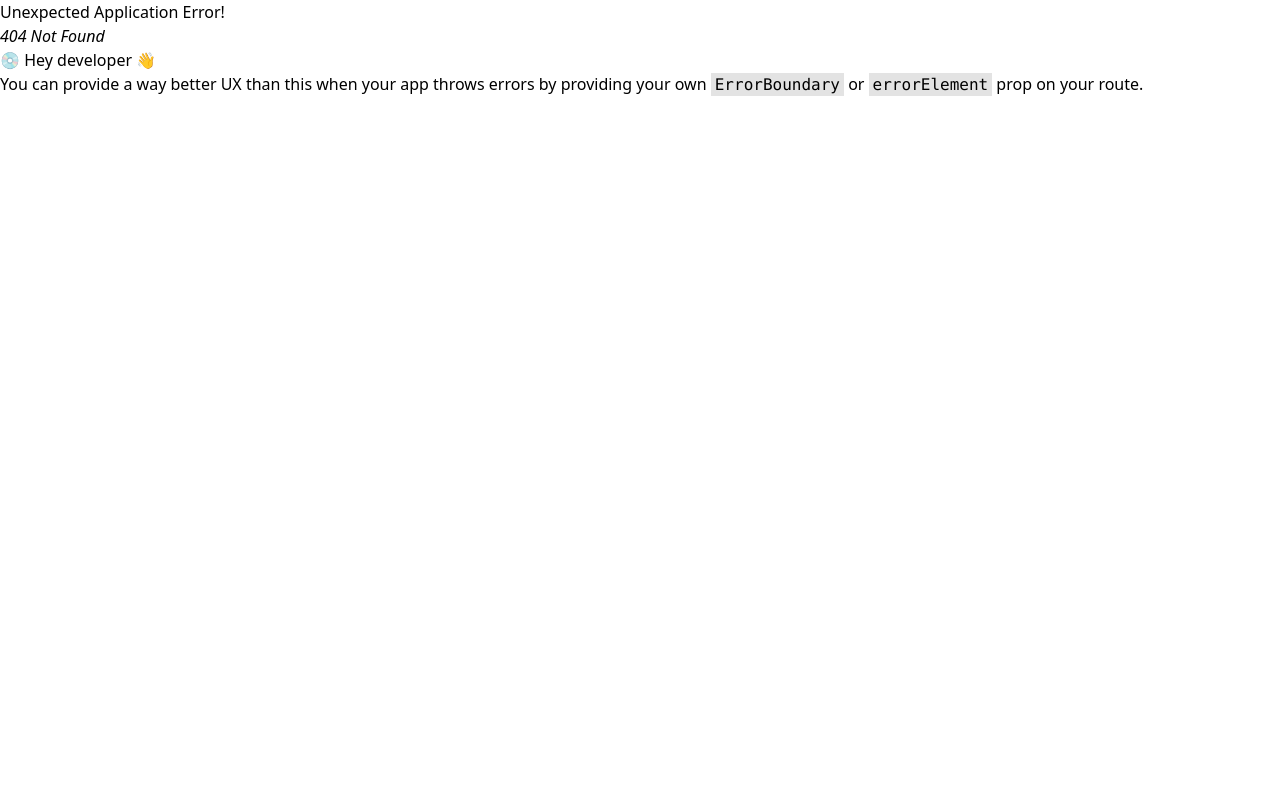
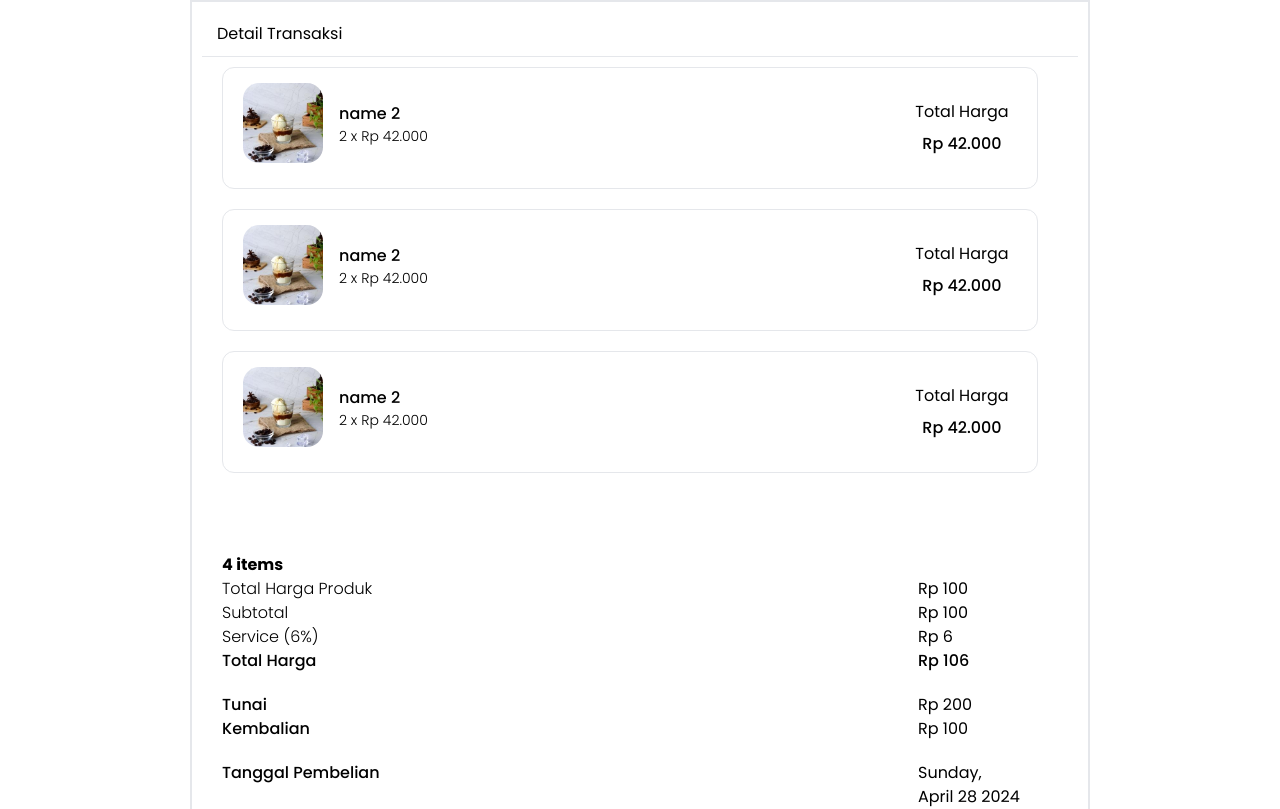
Before and after one commit to alfahmist/dundu-coffe, a React (Vite) app: page /order-history/1 in a window 1280 px wide. Before the commit this address had no page. Shown: the top 809 px of the page. Built offline with nearby package versions, Linux system fonts and the light colour scheme.

Commit message:
add detail history product

```diff
--- /dev/null
+++ b/src/pages/history/Detail/Detail.jsx
@@ -0,0 +1,30 @@
+import { rupiah } from '../../../utils/toRupiah';
+
+const Detail = ({ product }) => {
+	return (
+		<>
+			<div
+				className={`flex flex-col sm:flex-row w-full border px-[20px] py-[15px] rounded-xl items-center`}
+			>
+				<img
+					src={'/src/assets/images/' + product.image}
+					alt={product.name}
+					className='w-[100px] h-[100px] sm:w-[80px] sm:h-[80px] rounded-2xl mb-[10px]'
+				/>
+				<div className='flex flex-col sm:ml-4 w-full mb-2 items-center sm:items-start '>
+					<p className='font-medium'>{product.name}</p>
+					<div className='flex gap-1 justify-center items-center'>
+						<p className='font-light text-sm'>{product.quantity} x</p>
+						<p className='font-light text-sm'>{rupiah(product.price)}</p>
+					</div>
+				</div>
+				<div className='flex flex-col sm:gap-2 w-full sm:w-[150px] justify-center items-center'>
+					<p className='font-normal'>Total Harga</p>
+					<p className='font-medium '>{rupiah(product.price)}</p>
+				</div>
+			</div>
+		</>
+	);
+};
+
+export default Detail;
--- /dev/null
+++ b/src/pages/history/Detail/index.jsx
@@ -0,0 +1,94 @@
+import { useLoaderData } from 'react-router-dom';
+import Container from '../../../components/Container';
+import Detail from './Detail';
+import { rupiah } from '../../../utils/toRupiah';
+
+const index = () => {
+	const loaderData = useLoaderData();
+	console.log(loaderData);
+	let orderHistory = loaderData;
+
+	let totalPrice = orderHistory.totalPrice;
+	let servicePrice = (orderHistory.totalPrice * 6) / 100;
+	let totalPriceAfterService = orderHistory.totalPrice + servicePrice;
+
+	let newDate = orderHistory.date.toLocaleDateString('default', {
+		weekday: 'long',
+		year: 'numeric',
+		month: 'long',
+		day: 'numeric',
+	});
+	let arrDate = newDate.split(',');
+	let day = arrDate[0];
+	let month = arrDate[1];
+	let year = arrDate[2];
+	let newTime = orderHistory.date.toLocaleTimeString('en-US');
+
+	return (
+		<>
+			<Container>
+				<div className='flex justify-between py-[10px] px-[15px]'>
+					<h1>Detail Transaksi</h1>
+				</div>
+				<hr />
+				<div className='py-[10px] px-[20px]'>
+					<div className='flex flex-col sm:justify-between gap-20 pr-[20px] '>
+						<div className='flex flex-col items-start flex-1 gap-5'>
+							{orderHistory.order.map((product, index) => {
+								return <Detail key={index} product={product} />;
+							})}
+						</div>
+						<div className='mb-[200px] flex-1'>
+							<p className='font-bold'>
+								{orderHistory.totalItem > 0
+									? `${orderHistory.totalItem} items`
+									: `${orderHistory.totalItem} item`}
+							</p>
+							<div className='flex justify-between'>
+								<p className='font-light'>Total Harga Produk</p>
+								<p className='min-w-[120px]'>{rupiah(totalPrice)}</p>
+							</div>
+							<div className='flex justify-between'>
+								<p className='font-light'>Subtotal</p>
+								<p className='min-w-[120px]'>{rupiah(totalPrice)}</p>
+							</div>
+							<div className='flex justify-between '>
+								<p className='font-light self-start'>Service (6%)</p>
+								<p className='min-w-[120px]'>{rupiah(servicePrice)}</p>
+							</div>
+							<div className='flex justify-between'>
+								<p className='font-medium'>Total Harga</p>
+								<p className='font-medium min-w-[120px]'>
+									{rupiah(totalPriceAfterService)}
+								</p>
+							</div>
+							<div className={'flex justify-between mt-[20px]'}>
+								<p className='font-medium'>Tunai</p>
+								<p className='min-w-[120px]'>{rupiah(orderHistory.tunai)}</p>
+							</div>
+							<div className='flex justify-between'>
+								<p className='font-medium'>Kembalian</p>
+								<p className='min-w-[120px]'>
+									{rupiah(orderHistory.kembalian)}
+								</p>
+							</div>
+							<div className='flex justify-between mt-[20px]'>
+								<p className='font-medium'>Tanggal Pembelian</p>
+								<p className='min-w-[120px]'>
+									{day}, <br />
+									{month} {year}
+								</p>
+							</div>
+							<div className='flex justify-between mt-[5px]'>
+								<p className='font-medium'>Waktu Pembelian</p>
+								<p className='min-w-[120px]'>{newTime}</p>
+							</div>
+						</div>
+					</div>
+				</div>
+			</Container>
+		</>
+	);
+};
+
+export default index;
--- a/src/pages/history/HistoryItem.jsx
+++ b/src/pages/history/HistoryItem.jsx
@@ -1,6 +1,7 @@
 import useMarketStore from '../../store/marketStore';
 import ProductItem from './ProductItem';
 import { rupiah } from '../../utils/toRupiah';
+import { Link } from 'react-router-dom';
 
 const HistoryItem = ({ orderHistory, index }) => {
 	console.log(orderHistory);
@@ -46,14 +47,12 @@ const HistoryItem = ({ orderHistory, index }) => {
 						<p className='font-medium mb-[10px]'>
 							{rupiah(totalPriceAfterService)}
 						</p>
-						<button
-							onClick={() => {
-								sendToModal(orderHistory);
-							}}
+						<Link
+							to={`/order-history/${orderHistory.id}`}
 							className='font-medium text-red-500 mt-auto '
 						>
 							Lihat Detail Transaksi
-						</button>
+						</Link>
 					</div>
 				</div>
 			</div>
--- a/src/routes/index.jsx
+++ b/src/routes/index.jsx
@@ -5,28 +5,44 @@ import Cart from '../pages/cart';
 import Layout from '../layout';
 import OrderHistory from '../pages/history';
 import Checkout from '../pages/checkout';
+import Detail from '../pages/history/Detail';
+import useMarketStore from '../store/marketStore';
 
 const index = () => {
+	const { getOrderHistoryById } = useMarketStore();
+
 	const router = createBrowserRouter([
 		{
 			path: '/',
 			element: <Layout />,
+			errorElement: (
+				<>
+					<div>404 Page not found</div>
+				</>
+			),
 			children: [
 				{
-					path: '/',
+					path: '',
 					element: <Home />,
 				},
 				{
-					path: '/cart',
+					path: 'cart',
 					element: <Cart />,
 				},
 				{
-					path: '/order-history',
+					path: 'checkout',
+					element: <Checkout />,
+				},
+				{
+					path: 'order-history',
 					element: <OrderHistory />,
 				},
 				{
-					path: '/checkout',
-					element: <Checkout />,
+					path: 'order-history/:id',
+					element: <Detail />,
+					loader({ params, request }) {
+						return getOrderHistoryById(params.id);
+					},
 				},
 			],
 		},
--- a/src/store/marketStore.js
+++ b/src/store/marketStore.js
@@ -321,6 +321,7 @@ const useMarketStore = create((set, get) => ({
 			0
 		),
 	getCheckoutTotalItem: () => get().checkout.length,
+	getOrderHistoryById: (id) => get().orderHistory.find((el) => (el.id = id)),
 }));
 
 export default useMarketStore;
```
